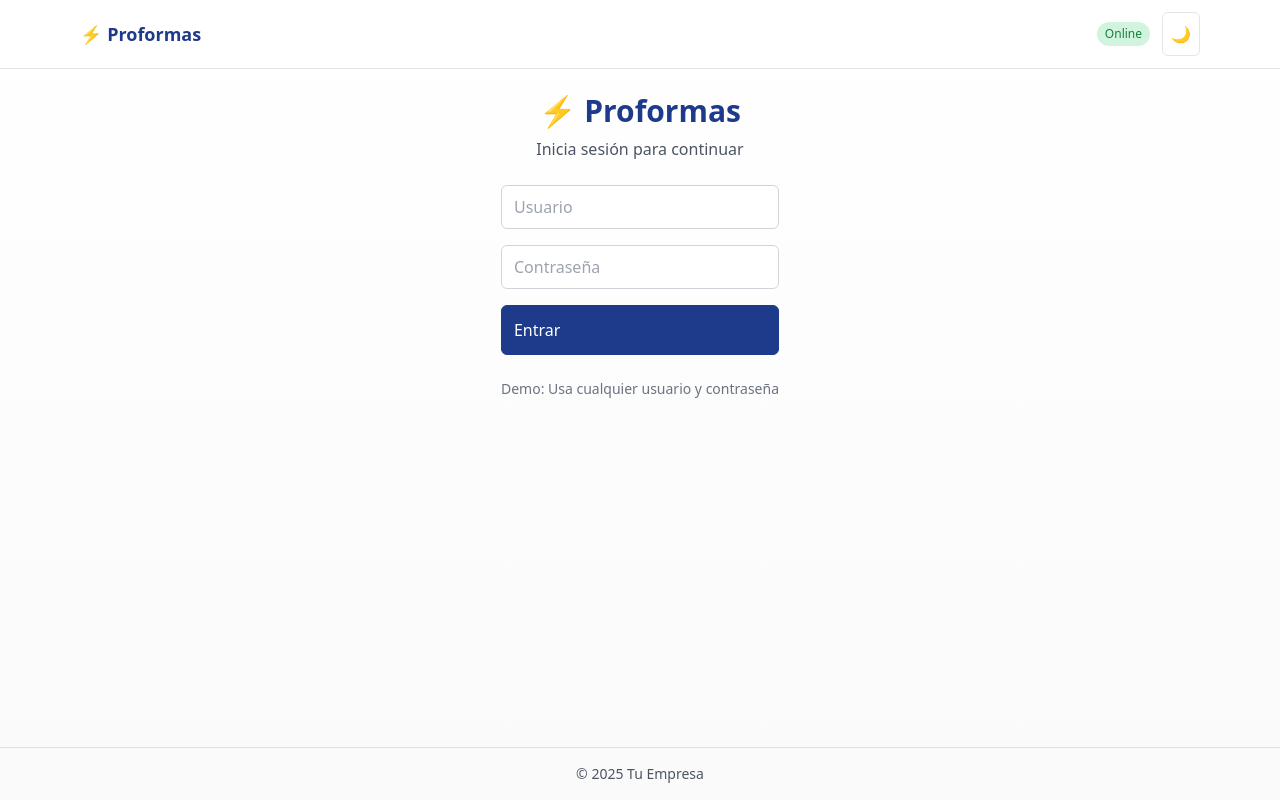
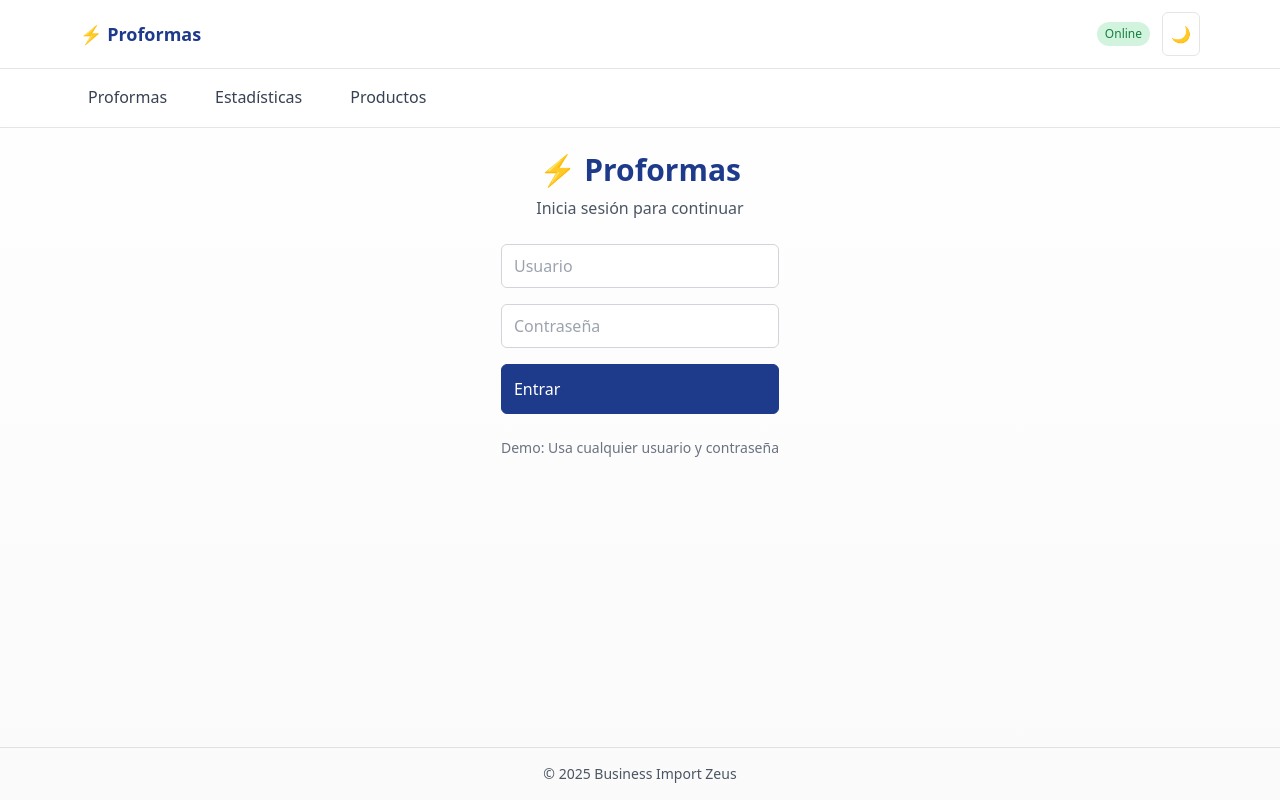
Before and after one commit to ZeusSafety/proformas_system, a React (Vite) app: page /login in a window 1280 px wide. Built offline with nearby package versions, Linux system fonts and the light colour scheme; no server answers.

Commit message:
secciones

```diff
--- a/src/App.tsx
+++ b/src/App.tsx
@@ -9,6 +9,8 @@ import { ProformasListPage } from './pages/ProformasListPage';
 import { ProformaDetailPage } from './pages/ProformaDetailPage';
 import { NewProformaPage } from './pages/NewProformaPage';
 import { PedidosPage } from './pages/PedidosPage';
+import { EstadisticasPage } from './pages/EstadisticasPage';
+import { ProductosPage } from './pages/ProductosPage';
 
 export default function App() {
   return (
@@ -20,6 +22,8 @@ export default function App() {
           <Route path="/proformas/nueva" element={<Guard><NewProformaPage /></Guard>} />
           <Route path="/proformas/:id" element={<Guard><ProformaDetailPage /></Guard>} />
           <Route path="/pedidos" element={<Guard><PedidosPage /></Guard>} />
+          <Route path="/estadisticas" element={<Guard><EstadisticasPage /></Guard>} />
+          <Route path="/productos" element={<Guard><ProductosPage /></Guard>} />
           <Route path="*" element={<Navigate to="/login" replace />} />
         </Routes>
       </Layout>
--- a/src/components/Layout.tsx
+++ b/src/components/Layout.tsx
@@ -41,6 +41,32 @@ export function Layout({ children }: LayoutProps) {
         </div>
       </header>
 
+      {/* Navegación principal */}
+      <nav className="border-b border-black/10 dark:border-white/10 bg-white/50 dark:bg-black/30 backdrop-blur">
+        <div className="max-w-6xl mx-auto px-4">
+          <div className="flex space-x-8">
+            <Link
+              to="/proformas"
+              className="py-4 px-2 border-b-2 border-transparent hover:border-[--color-primary] transition-colors font-medium text-gray-700 dark:text-gray-300 hover:text-[--color-primary]"
+            >
+              Proformas
+            </Link>
+            <Link
+              to="/estadisticas"
+              className="py-4 px-2 border-b-2 border-transparent hover:border-[--color-primary] transition-colors font-medium text-gray-700 dark:text-gray-300 hover:text-[--color-primary]"
+            >
+              Estadísticas
+            </Link>
+            <Link
+              to="/productos"
+              className="py-4 px-2 border-b-2 border-transparent hover:border-[--color-primary] transition-colors font-medium text-gray-700 dark:text-gray-300 hover:text-[--color-primary]"
+            >
+              Productos
+            </Link>
+          </div>
+        </div>
+      </nav>
+
       <main className="flex-1 max-w-6xl mx-auto w-full px-4 py-6">
         <div className="grid gap-6">
           {children}
@@ -48,7 +74,7 @@ export function Layout({ children }: LayoutProps) {
       </main>
 
       <footer className="border-t border-black/10 dark:border-white/10 text-center py-4 text-sm text-gray-600 dark:text-gray-400">
-        © 2025 Tu Empresa
+        © 2025 Business Import Zeus
       </footer>
     </div>
   );
--- /dev/null
+++ b/src/pages/EstadisticasPage.tsx
@@ -0,0 +1,23 @@
+export function EstadisticasPage() {
+  return (
+    <div className="space-y-6">
+      <div className="flex items-center justify-between">
+        <h1 className="text-2xl font-bold text-gray-900 dark:text-white">
+          Estadísticas
+        </h1>
+      </div>
+
+      <div className="card p-6">
+        <div className="text-center py-12">
+          <div className="text-6xl mb-4">📊</div>
+          <h2 className="text-xl font-semibold text-gray-900 dark:text-white mb-2">
+            Estadísticas
+          </h2>
+          <p className="text-gray-600 dark:text-gray-400">
+            Esta sección estará disponible próximamente
+          </p>
+        </div>
+      </div>
+    </div>
+  );
+}
--- /dev/null
+++ b/src/pages/ProductosPage.tsx
@@ -0,0 +1,23 @@
+export function ProductosPage() {
+  return (
+    <div className="space-y-6">
+      <div className="flex items-center justify-between">
+        <h1 className="text-2xl font-bold text-gray-900 dark:text-white">
+          Productos
+        </h1>
+      </div>
+
+      <div className="card p-6">
+        <div className="text-center py-12">
+          <div className="text-6xl mb-4">📦</div>
+          <h2 className="text-xl font-semibold text-gray-900 dark:text-white mb-2">
+            Productos
+          </h2>
+          <p className="text-gray-600 dark:text-gray-400">
+            Esta sección estará disponible próximamente
+          </p>
+        </div>
+      </div>
+    </div>
+  );
+}
```
